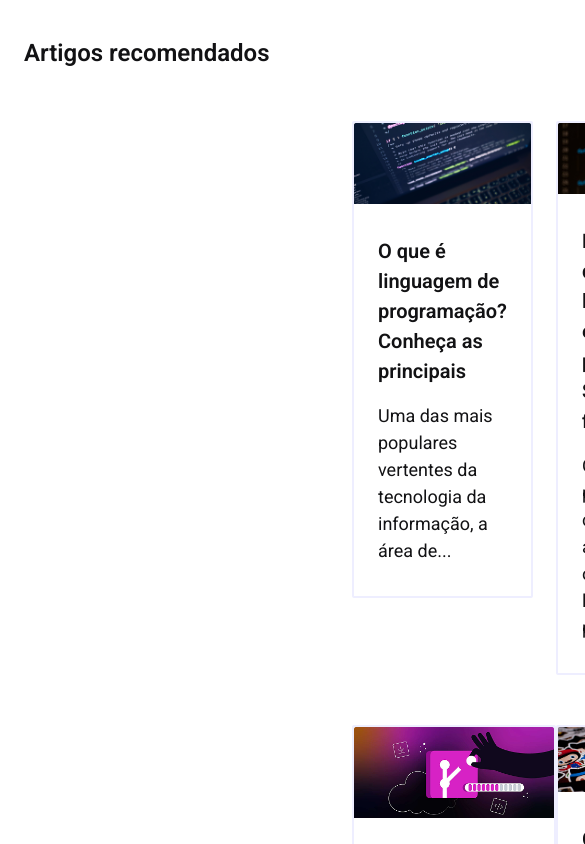
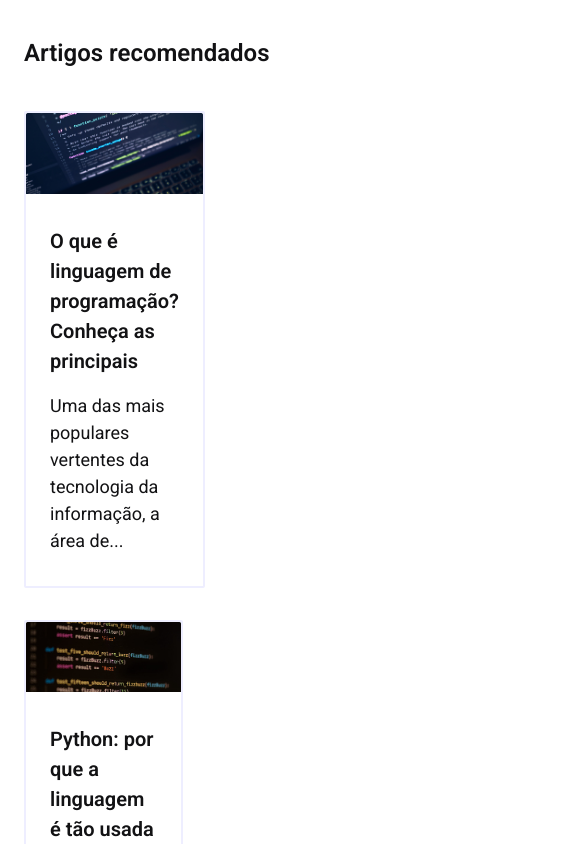
Before and after one commit to lucasrodriguescunha/tech-blog-codelab, a Next.js app: page / in a window 390 px wide. Shown: the part 700-1544 px from the top of the page, 585 px wide, since content can reach past the window. Built offline with nearby package versions, Linux system fonts and the light colour scheme.

Commit message:
feat: enhance ArticleList styling for responsiveness on various screen sizes

```diff
--- a/components/ArticleList/ArticleList.module.css
+++ b/components/ArticleList/ArticleList.module.css
@@ -1,14 +1,25 @@
 .articleListContainer {
     display: grid;
-    grid-template-columns: 1fr 1fr 1fr;
+    grid-template-columns: repeat(3, 1fr);
 
+    gap: 2rem;
+    max-width: min-content;
     margin: 3.125rem 15rem 3.125rem 22rem;
     font-family: var(--font-geist-roboto);
 }
 
-.articleListTitle {
-    font-weight: 600;
-    font-size: var(--font-size-3xl);
-    color: var(--color-dark-10);
-    margin: 5rem 15rem 7rem 22rem;
+@media (max-width: 768px) {
+    .articleListContainer {
+        grid-template-columns: repeat(2, 1fr);
+
+        margin: 3.5rem 2rem;
+    }
 }
+
+@media (max-width: 576px) {
+    .articleListContainer {
+        grid-template-columns: repeat(1, 1fr);
+
+        margin: 2.5rem 1.5rem;
+    }
+}
```
